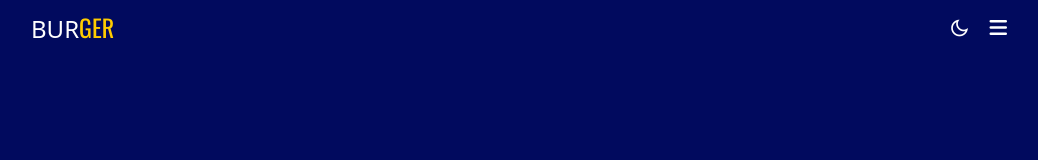
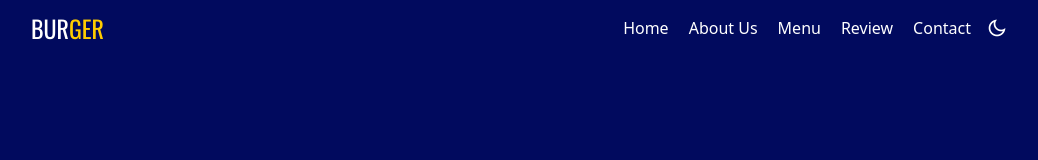
Before and after one commit to shahariar8880/burger-tailwindcss-clone, a website: page src/index.html in a window 1280 px wide. Shown: the whole page, without its empty margins (121-1159 px from the left). Drawn offline with nearby package versions, Linux system fonts and the light colour scheme.

Commit message:
responsive nav done

```diff
--- a/src/index.html
+++ b/src/index.html
@@ -12,13 +12,14 @@
   <header class="h-screen bg-primarycolor fixed top-0 left-0  w-full z-50">
     <nav class="container relative h-14 flex justify-between items-center text-whitecolor ">
         <left-nav>
-            <a href="" class="text-2xl uppercase">
-                BUR<span class="text-secondarycolor font-oswald">GER</span>
+            <a href="" class="text-2xl uppercase font-oswald">
+                BUR<span class="text-secondarycolor">GER</span>
             </a>
         </left-nav>
         <div class="right-nav hidden absolute top-0 left-0 w-full py-14
-         bg-primarycolor border-b border-secondarycolor ">
-            <ul class=" flex flex-col text-center gap-5">
+         bg-primarycolor border-b border-secondarycolor
+          md:block md:static md:py-0 md:border-none md:w-auto md:ml-auto ">
+            <ul class=" flex flex-col text-center gap-5 md:flex md:flex-row">
                 <li class>
                     <a class=" hover:text-secondarycolor
                      ease-in duration-200" href="Home">Home</a>
@@ -42,7 +43,7 @@
             </ul>
 
 
-            <div class="absolute top-[0.7rem] right-4 text-2xl cursor-pointer">
+            <div class="absolute top-[0.7rem] right-4 text-2xl cursor-pointer md:hidden">
                 <i class="fa-solid fa-xmark"></i>
             </div>
         </div>
@@ -50,8 +51,8 @@
         <div class="flex items-center gap-5">
             <i class="ri-moon-line ml-4 cursor-pointer text-xl"></i>
 
-            <div>
-                <i class="fa-solid fa-bars cursor-pointer text-xl"></i>
+            <div class="md:hidden">
+                <i class="fa-solid fa-bars cursor-pointer text-xl "></i>
             </div>
         </div>
     </nav>
```
Also changed, not shown: dist/output.css.
